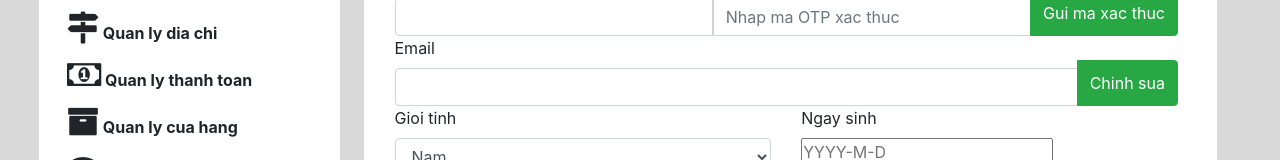
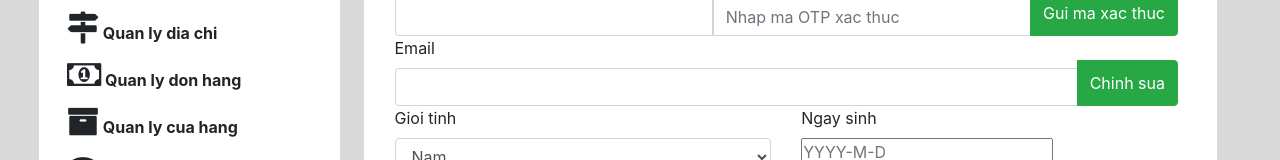
Before and after one commit to phanthaiduong22/eshop, a React (Create React App) app: page /info in a window 1280 px wide. Shown: the part 270-430 px from the top of the page. Built offline with nearby package versions, Linux system fonts and the light colour scheme.

Commit message:
add redirect thanh toan page

```diff
--- a/src/pages/Info/Info.js
+++ b/src/pages/Info/Info.js
@@ -155,7 +155,7 @@ class Info extends Component {
   {
     console.log("Submmittsd");
     this.sendUserInfo();
-    e.preventDefault();
+    //e.preventDefault();
   }
 
   render() {
@@ -200,9 +200,9 @@ class Info extends Component {
               <i className="fa fa-map-signs fa-2x" aria-hidden="true"></i>
               <strong> Quan ly dia chi</strong>
             </button>
-            <button className="btn">
+            <button className="btn" onClick={e => window.location.href='/orders'}>
               <i className="fa fa-money fa-2x" aria-hidden="true"></i>
-              <strong> Quan ly thanh toan</strong>
+              <strong> Quan ly don hang</strong>
             </button>
             <button className="btn">
               <i className="fa fa-archive fa-2x" aria-hidden="true"></i>
```
Also changed, not shown: 1 other file (tests, documents, lock files or other folders).
